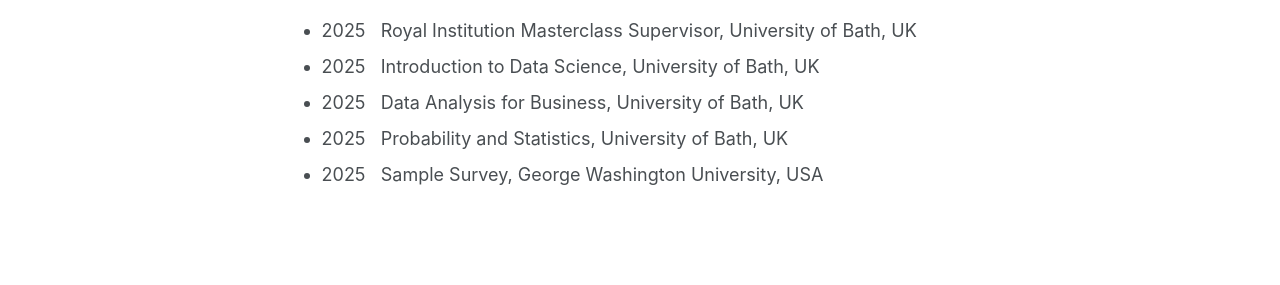
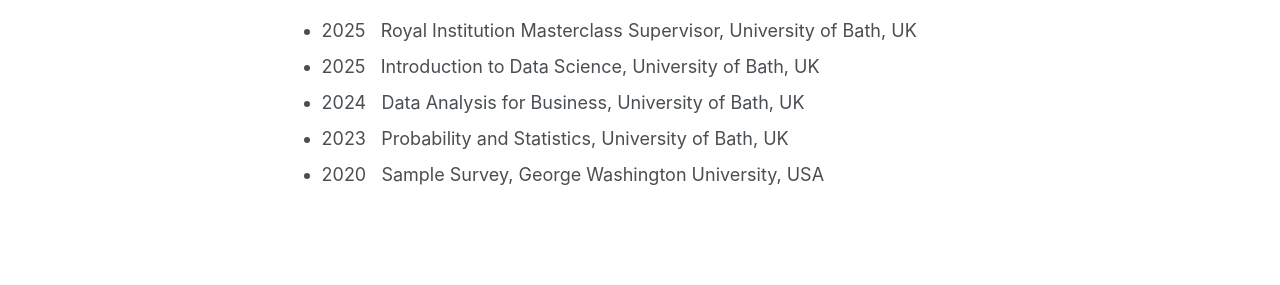
Before and after one commit to xinlet/xinlet.github.io, a Jekyll site: the page built from _pages/bio.md, in a window 1280 px wide and 1159 px high. Shown: the part 528-813 px from the top of the window. Built offline with Jekyll 4.4.1, drawn with Linux system fonts in a browser that asks for light colours; some web fonts are replaced.

Commit message:
Update bio.md

```diff
--- a/_pages/bio.md
+++ b/_pages/bio.md
@@ -25,6 +25,6 @@
 ======
 * 2025 &nbsp; Royal Institution Masterclass Supervisor, University of Bath, UK
 * 2025 &nbsp; Introduction to Data Science, University of Bath, UK
-* 2025 &nbsp; Data Analysis for Business, University of Bath, UK
-* 2025 &nbsp; Probability and Statistics, University of Bath, UK
-* 2025 &nbsp; Sample Survey, George Washington University, USA
+* 2024 &nbsp; Data Analysis for Business, University of Bath, UK
+* 2023 &nbsp; Probability and Statistics, University of Bath, UK
+* 2020 &nbsp; Sample Survey, George Washington University, USA
```
